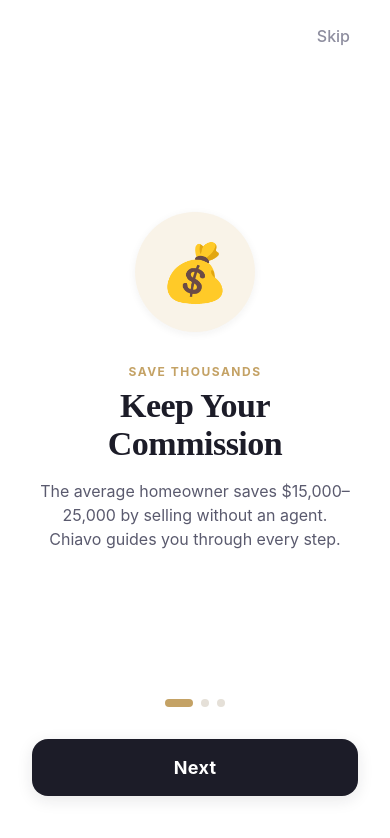
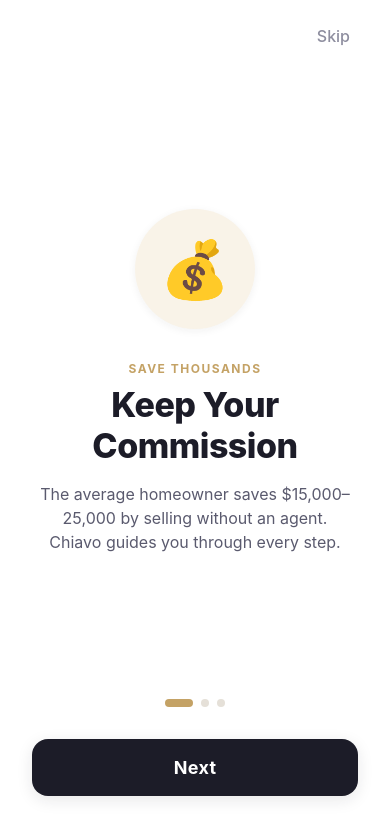
Before and after one commit to dramaasetterr/selfly-, a React Native app in the folder apps/mobile/: screen /Home in a window 390 px wide. Shown: the top 838 px of the page. Built offline with nearby package versions, Linux system fonts and the light colour scheme; no server answers.

Commit message:
Fix white screen: remove unloaded font references, update bg to cream

```diff
--- a/apps/mobile/App.tsx
+++ b/apps/mobile/App.tsx
@@ -83,7 +83,7 @@
       initialRouteName={hasSeenOnboarding ? "Welcome" : "Onboarding"}
       screenOptions={{
         headerShown: false,
-        contentStyle: { backgroundColor: "#FFFFFF" },
+        contentStyle: { backgroundColor: "#F5F0E8" },
         animation: "slide_from_right",
       }}
     >
@@ -100,7 +100,7 @@
     <AppStack.Navigator
       screenOptions={{
         headerShown: false,
-        contentStyle: { backgroundColor: "#FFFFFF" },
+        contentStyle: { backgroundColor: "#F5F0E8" },
       }}
     >
       <AppStack.Screen name="Home" component={HomeScreen} />
@@ -143,8 +143,8 @@
 
   if (authLoading || hasSeenOnboarding === null) {
     return (
-      <View style={{ flex: 1, justifyContent: "center", alignItems: "center", backgroundColor: "#FFFFFF" }}>
-        <ActivityIndicator size="large" color="#2563EB" />
+      <View style={{ flex: 1, justifyContent: "center", alignItems: "center", backgroundColor: "#F5F0E8" }}>
+        <ActivityIndicator size="large" color="#C4A265" />
       </View>
     );
   }
--- a/apps/mobile/src/screens/WelcomeScreen.tsx
+++ b/apps/mobile/src/screens/WelcomeScreen.tsx
@@ -118,7 +118,7 @@
     fontWeight: "800",
     color: colors.navy,
     letterSpacing: 2,
-    fontFamily: 'PlayfairDisplay-Bold',
+    // fontFamily will be set when custom fonts are loaded
   },
   tagline: {
     ...typography.h3,
--- a/apps/mobile/src/theme.ts
+++ b/apps/mobile/src/theme.ts
@@ -89,16 +89,16 @@
 };
 
 export const fonts = {
-  heading: 'PlayfairDisplay',       // Loaded via expo-font
-  headingBold: 'PlayfairDisplay-Bold',
-  body: 'System',                   // System sans-serif
+  heading: undefined as string | undefined,  // System serif until custom font is bundled
+  headingBold: undefined as string | undefined,
+  body: undefined as string | undefined,
 };
 
 export const typography = {
-  hero: { fontSize: 34, fontWeight: '800' as const, letterSpacing: -0.5, fontFamily: fonts.headingBold },
-  h1: { fontSize: 28, fontWeight: '700' as const, letterSpacing: -0.3, fontFamily: fonts.headingBold },
-  h2: { fontSize: 22, fontWeight: '700' as const, fontFamily: fonts.heading },
-  h3: { fontSize: 18, fontWeight: '600' as const, fontFamily: fonts.heading },
+  hero: { fontSize: 34, fontWeight: '800' as const, letterSpacing: -0.5 },
+  h1: { fontSize: 28, fontWeight: '700' as const, letterSpacing: -0.3 },
+  h2: { fontSize: 22, fontWeight: '700' as const },
+  h3: { fontSize: 18, fontWeight: '600' as const },
   body: { fontSize: 16, fontWeight: '400' as const, lineHeight: 24 },
   bodyBold: { fontSize: 16, fontWeight: '600' as const },
   caption: { fontSize: 14, fontWeight: '400' as const },
```
